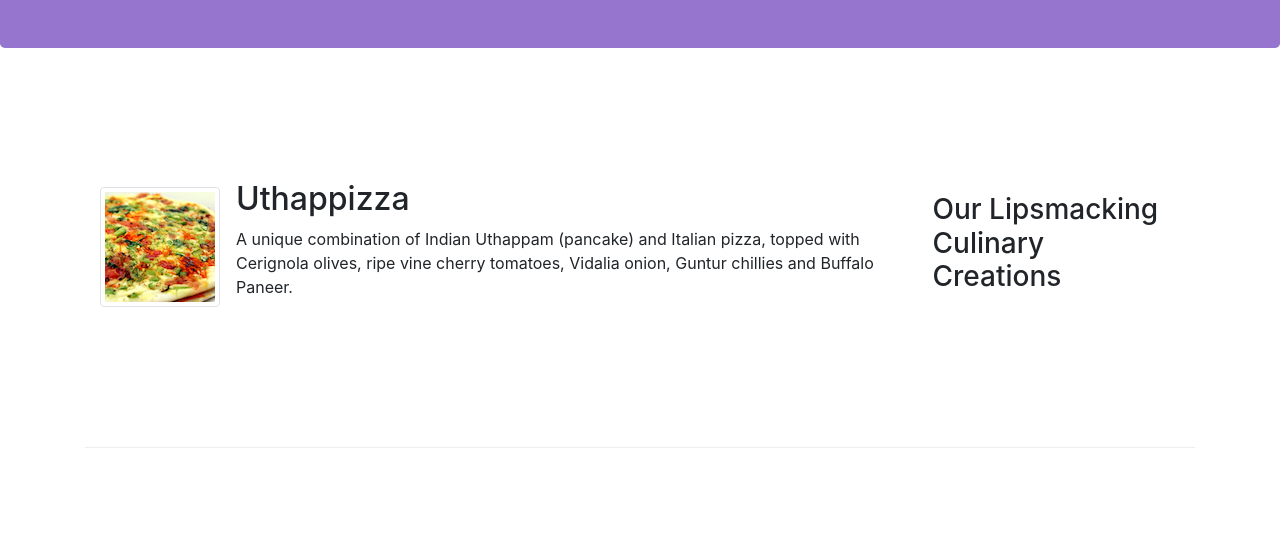
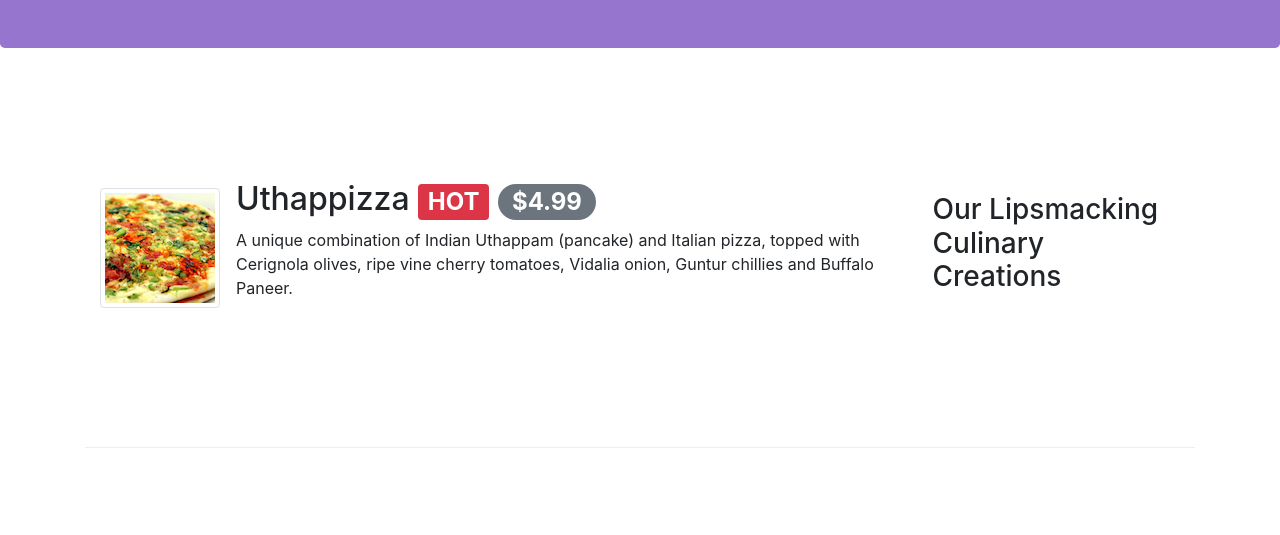
Before and after one commit to JunHoang/Bootstrap, a website: page index.html in a window 1280 px wide. Shown: the part 265-800 px from the top of the page. Drawn offline with nearby package versions, Linux system fonts and the light colour scheme.

Commit message:
Alerting Users

```diff
--- a/index.html
+++ b/index.html
@@ -58,7 +58,9 @@
                     <img class="d-flex mr-3 img-thumbnail align-self-center"
                         src="./img/uthappizza.png" alt="Uthappizza" >
                     <div class="media-body">
-                        <h2 class="mt-0">Uthappizza</h2>
+                        <h2 class="mt-0">Uthappizza
+                            <span class="badge badge-danger"> HOT</span>
+                            <span class="badge badge-pill badge-secondary">$4.99</span></h2>
                         <p class="d-none d-sm-block">A unique combination of Indian Uthappam (pancake) and Italian pizza, topped with Cerignola olives, ripe vine cherry tomatoes, Vidalia onion, Guntur chillies and Buffalo Paneer.</p>
                     </div>
                 </div>
```
